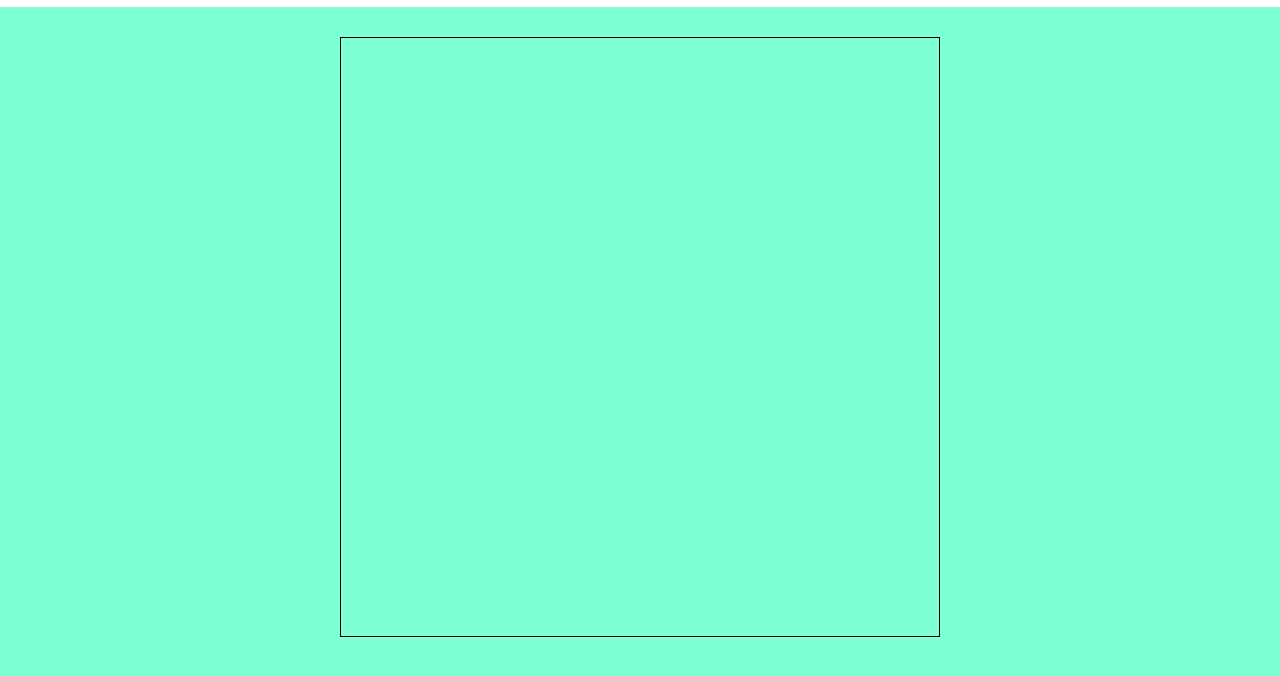
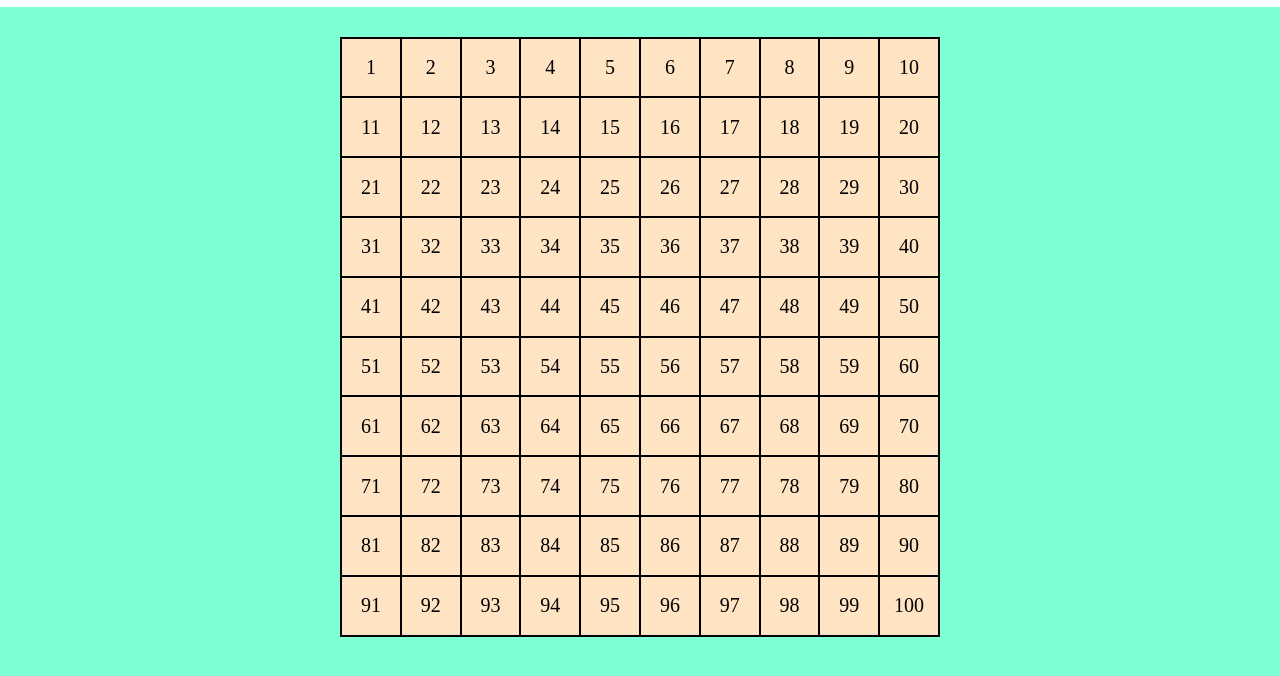
Before and after one commit to Fabrizio-padula-hub/js-campominato-grid, a plain HTML site: page index.html in a window 1280 px wide. Both pictures are taken after a click on the button "Play". Shown: the part 70-746 px from the top of the page. Drawn offline with Linux system fonts and the light colour scheme.

Commit message:
feat: listening to the btn play and creating the grid

```diff
--- a/index.html
+++ b/index.html
@@ -13,7 +13,7 @@
                 <img src="./img/boolean-logo.png" alt="">
                 <h1>Campo Minato</h1>
             </div>
-            <button>Play</button>
+            <button id="play-btn">Play</button>
         </section>
     </header>
 
--- a/js/script.js
+++ b/js/script.js
@@ -4,10 +4,24 @@
 // Quando l'utente clicca su ogni cella, la cella cliccata si colora di azzurro ed emette
 // un messaggio in console con il numero della cella cliccata.
 
+// prendere il btn play
+const playButton = document.getElementById('play-btn');
 
 // l'utente clicca sul btn play
-    // prendere il btn play
+playButton.addEventListener('click', function(){
+
     // si genera la griglia 10x10
+    const myGrid = document.querySelector('#grid');
+    for(let i = 1; i <= 100; i++){
+        const numberSquare = document.createElement('div');
+        numberSquare.classList.add('square');
+        numberSquare.innerHTML = `<span>${i}</span>`;
+        myGrid.append(numberSquare);
 
-// se l'utente clicca su una cella, essa si colora di azzurro
-// far uscire un messaggio in console col numero della cella cliccata
+    };
+
+    // mettere la cella in ascolto
+    // se l'utente clicca su una cella, leggere il numero e si colora di azzurro
+    // far uscire un messaggio in console col numero della cella cliccata
+
+});
```
